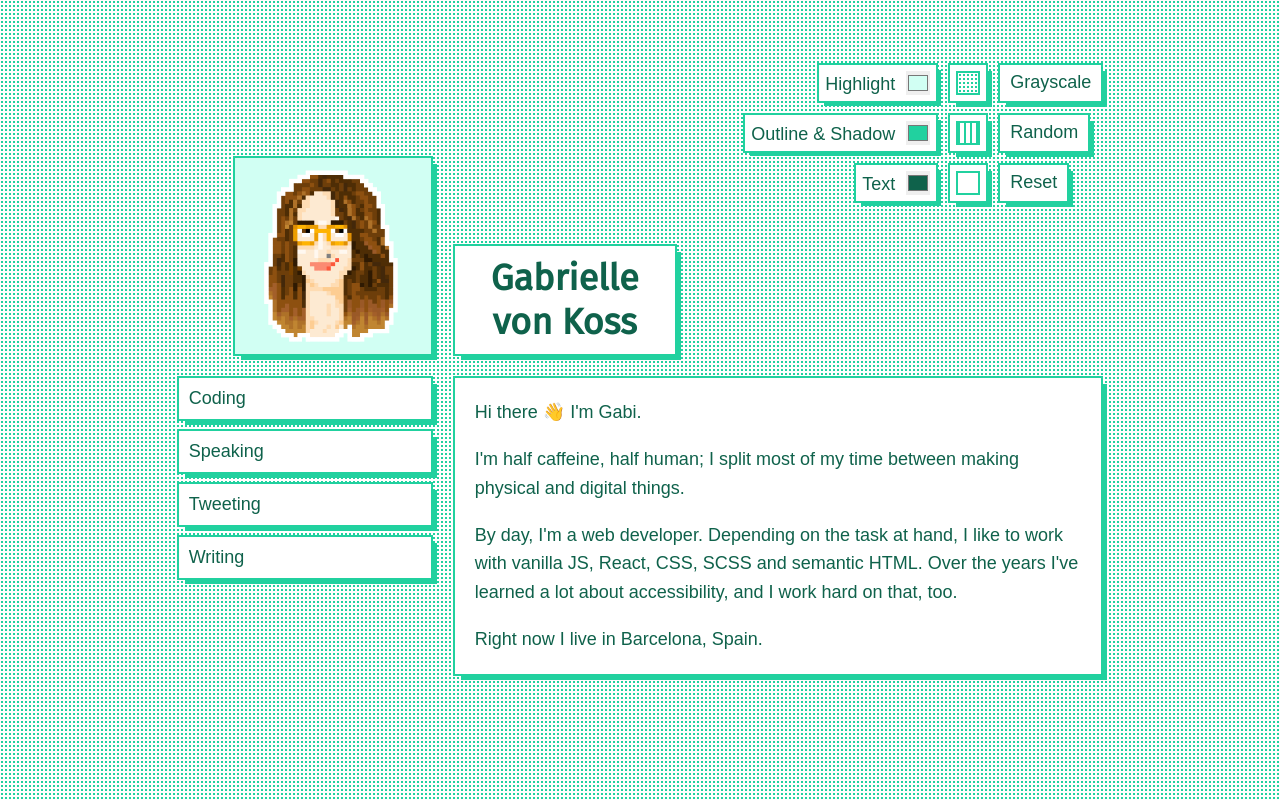
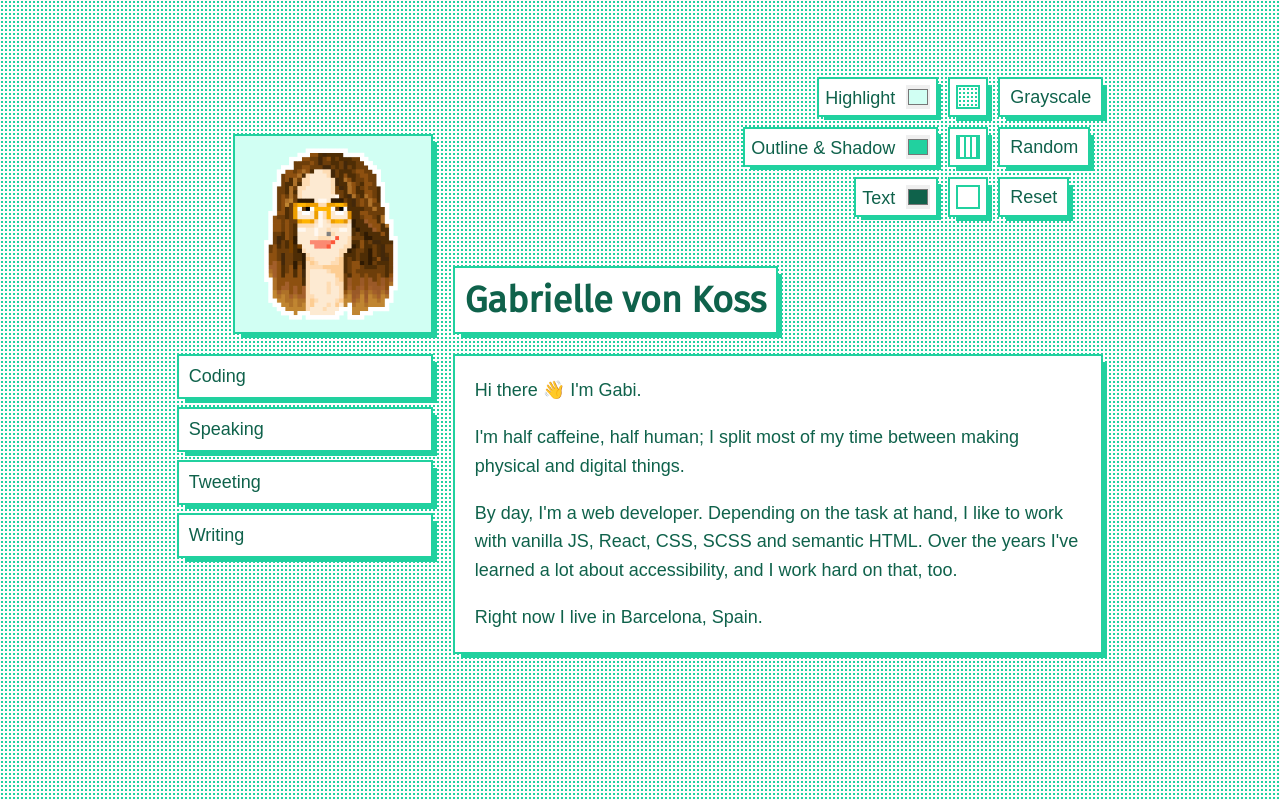
Before and after one commit to gvonkoss/gvonkoss.com, an Eleventy site: page src/index.md in a window 1280 px wide. Built offline with nearby package versions, Linux system fonts and the light colour scheme; Eleventy itself is replaced by a stand-in of ours; files that its build step writes are made by us from their sources; a web font is replaced by a local one.

Commit message:
nevermind

```diff
--- a/src/_includes/layouts/base.njk
+++ b/src/_includes/layouts/base.njk
@@ -29,7 +29,7 @@
 		</script> #}
 	</head>
 	<body class="grid">
-		<h1 class="heading" {{'style=width:200px' if width else ""}}>{{ title }}</h1>
+		<h1 class="heading">{{ title }}</h1>
 
 		{% if details %}
 			<div class="details">
--- a/src/index.md
+++ b/src/index.md
@@ -1,7 +1,6 @@
 ---
 layout: layouts/base.njk
 title: Gabrielle von Koss
-width: true
 text: true
 ---
 Hi there 👋 I'm Gabi.
```
